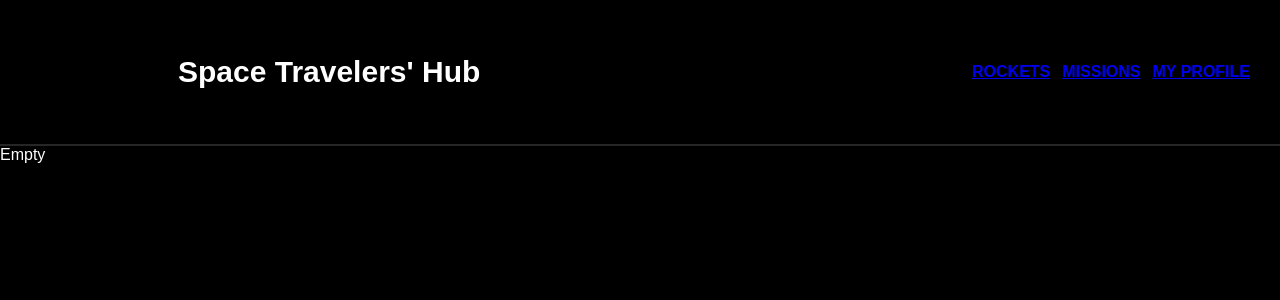
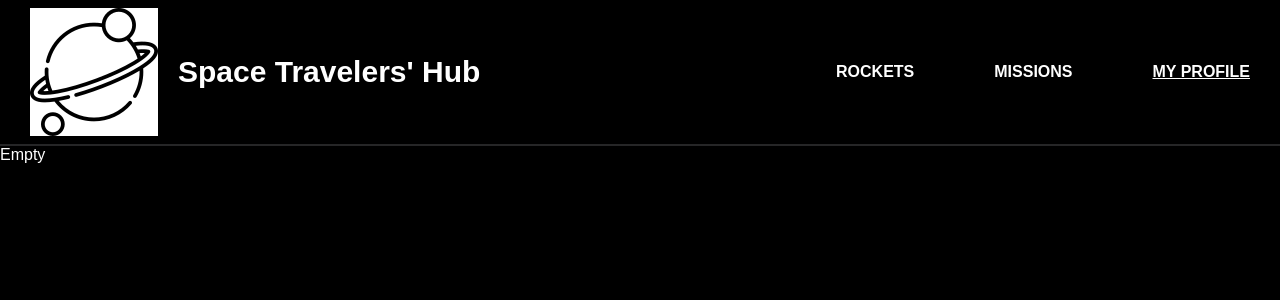
Before and after one commit to JonahKayizzi/space-travellers-hub, a React (Create React App) app: page /myprofile in a window 1280 px wide. Shown: the top 300 px of the page. Built offline with nearby package versions, Linux system fonts and the light colour scheme.

Commit message:
Fix linter errors

```diff
--- a/package.json
+++ b/package.json
@@ -8,6 +8,7 @@
     "react": "^18.2.0",
     "react-dom": "^18.2.0",
     "react-redux": "^8.0.5",
+    "react-router": "^6.4.3",
     "react-router-dom": "^6.4.3",
     "react-scripts": "5.0.1",
     "redux-logger": "^3.0.6",
--- a/src/Navigation/Header.css
+++ b/src/Navigation/Header.css
@@ -4,6 +4,10 @@ header {
   justify-content: space-between;
   border-bottom: 2px solid rgb(38, 38, 39);
   padding: 8px 30px;
+}
+
+li a {
+  text-decoration: none;
 }
 
 .my-flex {
@@ -19,14 +23,22 @@ header {
   font-size: 30px;
 }
 
+.logo-img {
+  background-color: #fff;
+}
+
 .nav-list {
   list-style: none;
-  gap: 12px;
+  gap: 5em;
 }
 
-.nav-list li {
-  color: rgb(63, 21, 218);
+.nav-list li a {
+  color: #fff;
   font-size: 16px;
   font-weight: 600;
   cursor: pointer;
 }
+
+.active {
+  text-decoration: underline;
+}
```
Also changed, not shown: 1 other file (tests, documents, lock files or other folders).
